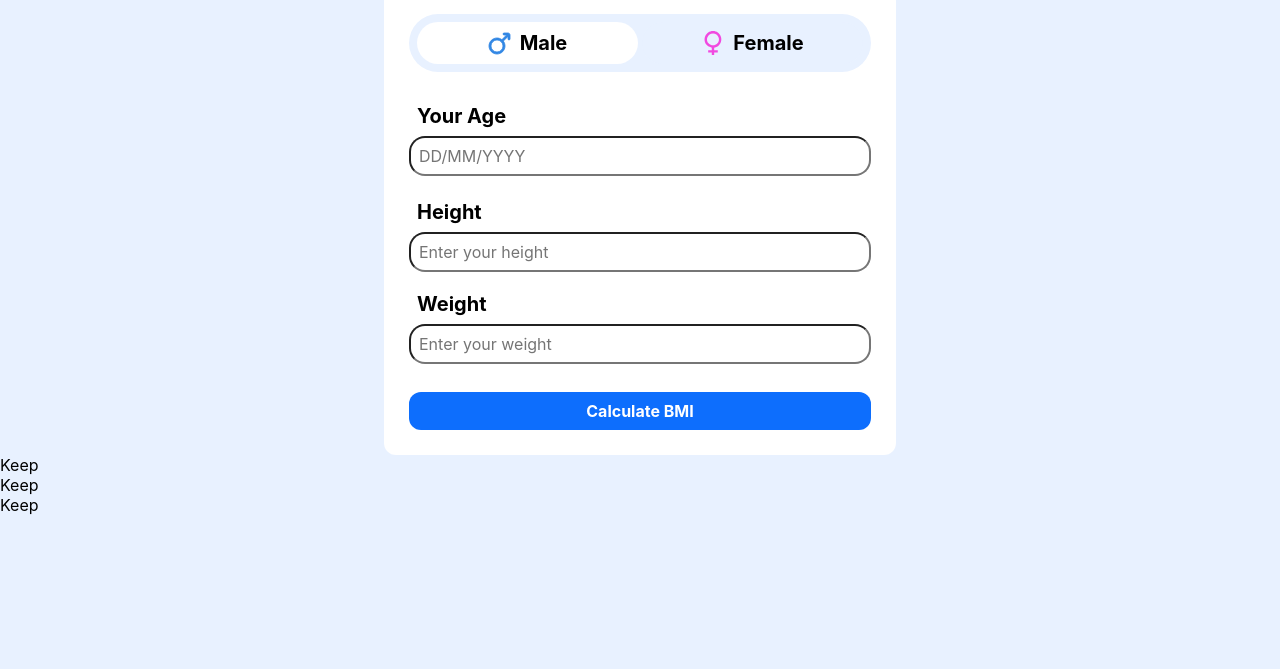
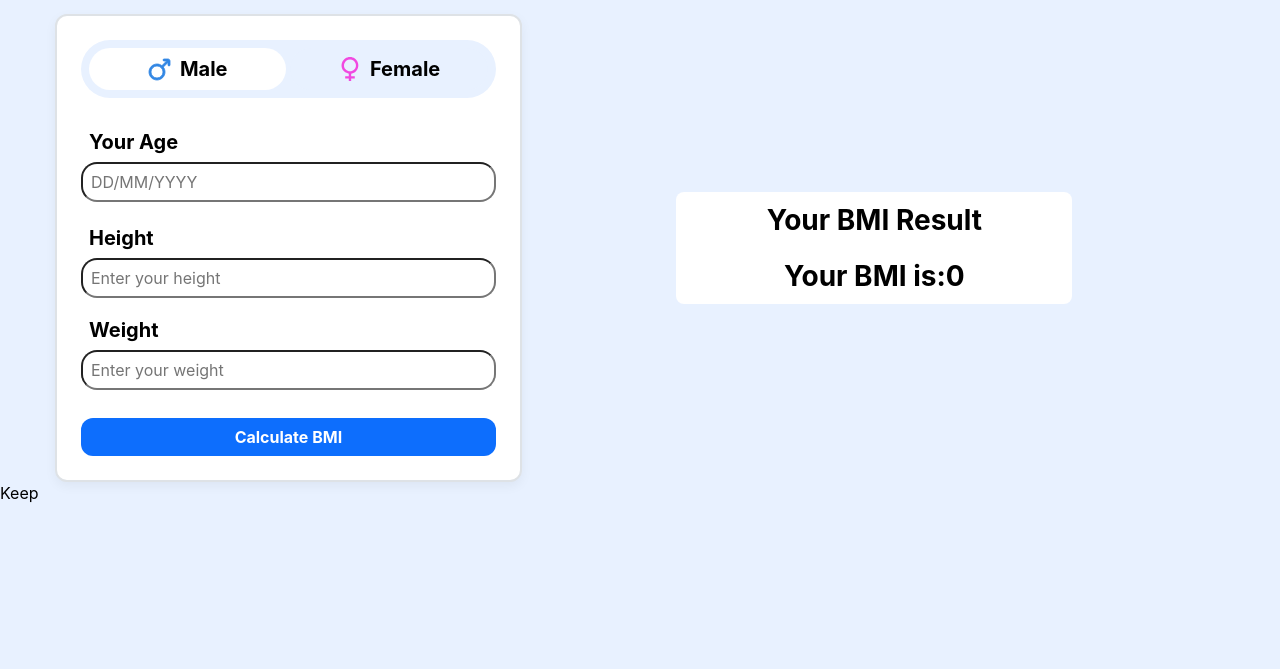
Before and after one commit to tnqbao/internship-practice-js, a website built with Parcel: page index.html in a window 1280 px wide. Shown: the part 131-800 px from the top of the page. Built offline with nearby package versions, Linux system fonts and the light colour scheme.

Commit message:
feature: BMI result path

```diff
--- a/assets/css/layouts/formView.scss
+++ b/assets/css/layouts/formView.scss
@@ -12,7 +12,7 @@
   color: var(--text-primary);
 }
 
-#form-view {
+#form-section {
   width: 40%;
   border-radius: var(--radius-xxl);
   border: 1px solid transparent;
--- a/assets/css/layouts/resultView.scss
+++ b/assets/css/layouts/resultView.scss
@@ -0,0 +1,4 @@
+#bmi-content {
+  display: flex;
+  width: 60%;
+}
--- a/index.html
+++ b/index.html
@@ -11,11 +11,13 @@
     </header>
 
     <main id="main-content">
-        <div id="form-section">
-        </div>
-        <div id="result-section">
-        </div>
-        <div id="info-section">
+        <section id="form-section">
+        </section>
+        <div id="bmi-content">
+            <div id="result-section">
+            </div>
+            <div id="info-section">
+            </div>
         </div>
     </main>
 
--- a/src/main.js
+++ b/src/main.js
@@ -1,4 +1,4 @@
-import {createHeader} from './views/header.js';
+import { createHeader } from './views/header.js';
 import { createFooter } from './views/footer.js';
 import { createFormView } from './views/formView.js';
 import { createResultView } from './views/resultView.js';
@@ -6,24 +6,25 @@ import { createInformation } from './views/information.js';
 
 function initializePage() {
     const headerElement = document.getElementById('header');
-    const header = createHeader();
-    headerElement.appendChild(header);
+    headerElement.appendChild(createHeader());
 
     const footerElement = document.getElementById('footer');
-    const footer = createFooter();
-    footerElement.appendChild(footer);
+    footerElement.appendChild(createFooter());
 
     const formSection = document.getElementById('form-section');
-    const formView = createFormView();
-    formSection.appendChild(formView);
+    formSection.appendChild(createFormView());
 
     const resultSection = document.getElementById('result-section');
-    const resultView = createResultView();
-    resultSection.appendChild(resultView);
+    resultSection.appendChild(createResultView());
 
     const infoSection = document.getElementById('info-section');
-    const informationView = createInformation();
-    infoSection.appendChild(informationView);
+    infoSection.appendChild(createInformation());
+
+    const bmiContent = document.getElementById('bmi-content');
+    bmiContent.classList.add('flex', 'flex-col', 'items-center', 'justify-center');
+
+    const mainContent = document.getElementById('main-content');
+    mainContent.classList.add('flex', 'items-center', 'justify-center', 'flex-wrap', 'container','m-t-lg');
 }
 
 document.addEventListener('DOMContentLoaded', initializePage);
--- a/src/views/components/headerInformation.js
+++ b/src/views/components/headerInformation.js
@@ -74,7 +74,7 @@ export function createHeaderInformation() {
     });
 
     const headerInfo = customizeElement(document.createElement('div'), {
-        className: ['header-information', 'flex', 'container', 'w-full', 'flex-1', 'justify-between', 'items-center'],
+        className: ['header-information', 'flex', 'w-full', 'flex-1', 'justify-between', 'items-center', 'container'],
         id: 'header-information',
         children: [author, referencesInformation]
     });
--- a/src/views/components/headerNavbar.js
+++ b/src/views/components/headerNavbar.js
@@ -2,7 +2,7 @@ import { customizeElement, wrapElement } from "../../utils/handleElement.js";
 
 export function createHeaderNavbar(logo, repositoryButton) {
     const headerNavbar = customizeElement(document.createElement('div'), {
-        className: ['header-navbar', 'flex', 'justify-between', 'items-center', 'gap-4', 'w-full', 'flex-1', 'container', 'p-sm'],
+        className: ['header-navbar', 'flex', 'container','justify-between', 'items-center', 'gap-4', 'w-full', 'flex-1', 'container', 'p-sm'],
         id: 'header-navbar',
         dataset: {
             component: 'header-navbar'
@@ -11,6 +11,6 @@ export function createHeaderNavbar(logo, repositoryButton) {
     });
 
     return wrapElement(headerNavbar, 'div', {
-        className: ['header-navbar-wrapper', 'flex','w-full', 'flex-1'],
+        className: ['header-navbar-wrapper', 'flex','w-full', 'flex-1','bg-secondary'],
     });
 }
--- a/src/views/information.js
+++ b/src/views/information.js
@@ -2,7 +2,7 @@ export function createInformation() {
     const infoContainer = document.createElement('div');
     infoContainer.className = 'info-container';
     infoContainer.innerHTML = `
-        <div> Keep </div>
+        <div>  </div>
     `;
     return infoContainer;
 }
--- a/src/views/resultView.js
+++ b/src/views/resultView.js
@@ -1,9 +1,26 @@
+import {customizeElement} from "../utils/handleElement.js";
+
 export function createResultView() {
-    const resultContainer = document.createElement('div');
-    resultContainer.className = 'result-container';
-    resultContainer.id = 'result-container';
-    resultContainer.innerHTML = `
-        <div> Keep </div>
-    `;
-    return resultContainer;
+    const resultTitle = customizeElement(document.createElement('h2'), {
+        className: ['flex','flex-center', 'flex-1','mb-4'],
+        textContent: 'Your BMI Result',
+    })
+
+    const resultNumber = customizeElement(document.createElement('h2'), {
+        className: ['flex', 'flex-start','text-primary'],
+        id: 'result-number',
+        innerHTML: `
+            <h2 class="text-secondary">Your BMI is: </h2>
+            <h2 class="text-primary" id="bmi-value"> 0 </h2>
+        `
+    });
+
+    return customizeElement(document.createElement('div'), {
+        className: ['result-view', 'flex', 'flex-1','flex-col', 'flex-wrap','items-center', 'justify-center', 'bg-secondary','rounded-xl','p-4'],
+        id: 'result-view',
+        children: [
+            resultTitle,
+            resultNumber
+        ]
+    });
 }
```
Also changed, not shown: src/views/components/bmi-result-path.js (added, +16 -0 lines).
